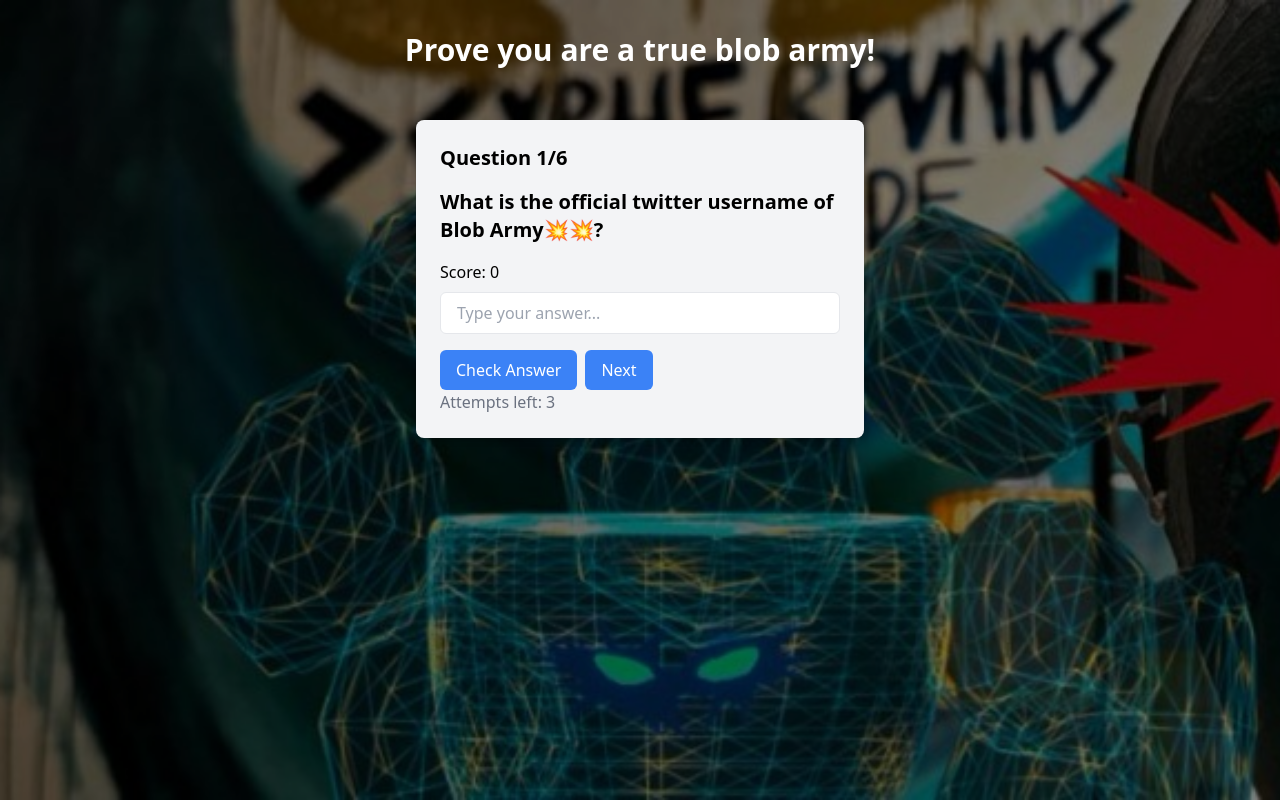
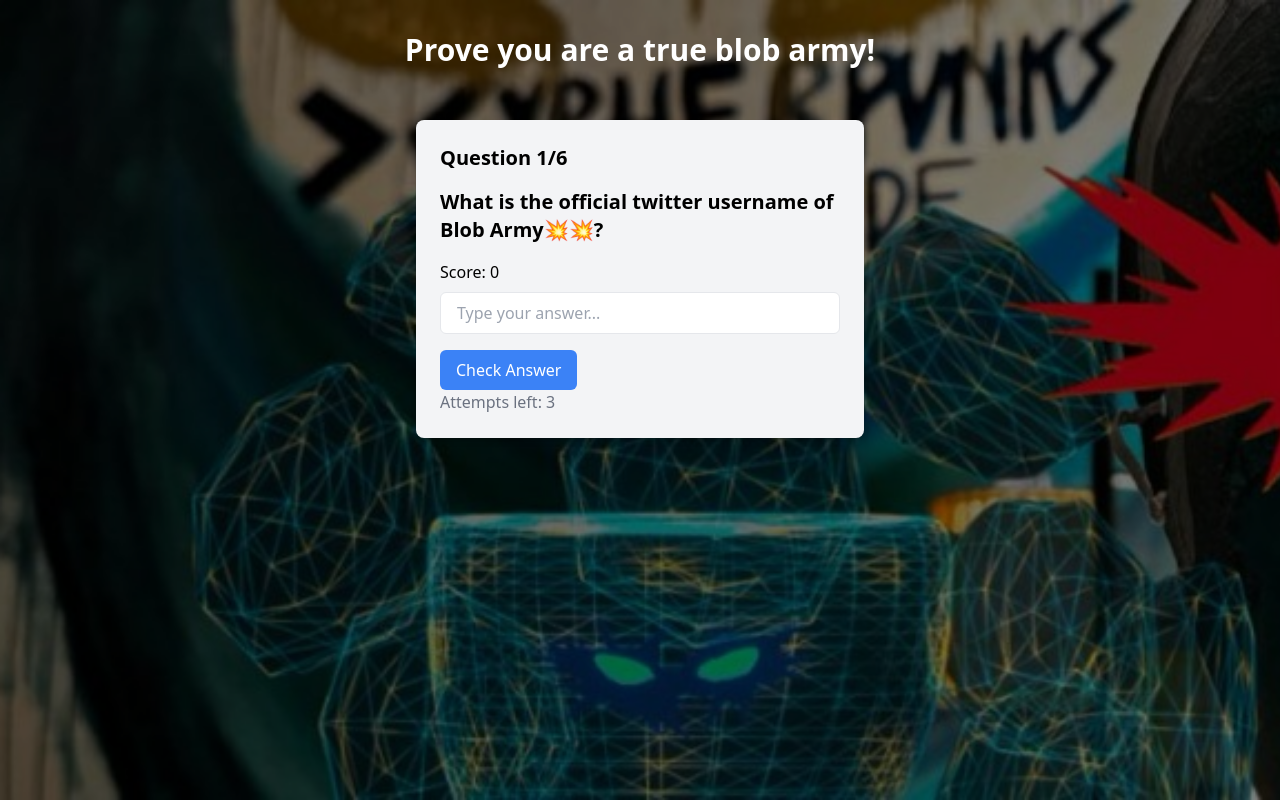
Before and after one commit to dexnis8/blobshrine, a React (Vite) app: page / in a window 1280 px wide. Built offline with nearby package versions, Linux system fonts and the light colour scheme.

Commit message:
quick fix

```diff
--- a/src/components/Question.jsx
+++ b/src/components/Question.jsx
@@ -68,6 +68,9 @@ const Question = ({
     e.preventDefault();
     onAnswerCheck(userAnswer);
   };
+  useEffect(() => {
+    setUserAnswer("");
+  }, [question]);
 
   return (
     <div className="max-w-md mx-auto my-8 p-6 bg-gray-100 rounded-lg shadow-md">
@@ -91,13 +94,13 @@ const Question = ({
         >
           Check Answer
         </button>
-        <button
+        {/* <button
           className="bg-blue-500 text-white px-4 py-2 rounded-md hover:bg-blue-600"
           type="button"
           onClick={onNextQuestion}
         >
           Next
-        </button>
+        </button> */}
       </form>
       <p className="text-gray-500">Attempts left: {attemptsLeft}</p>
     </div>
```
